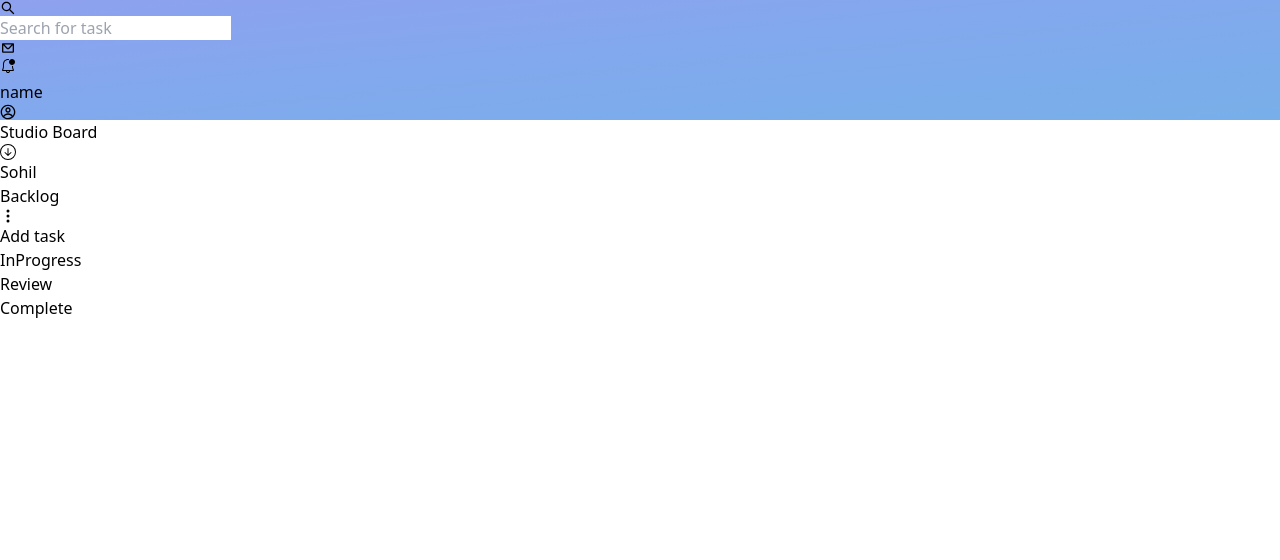
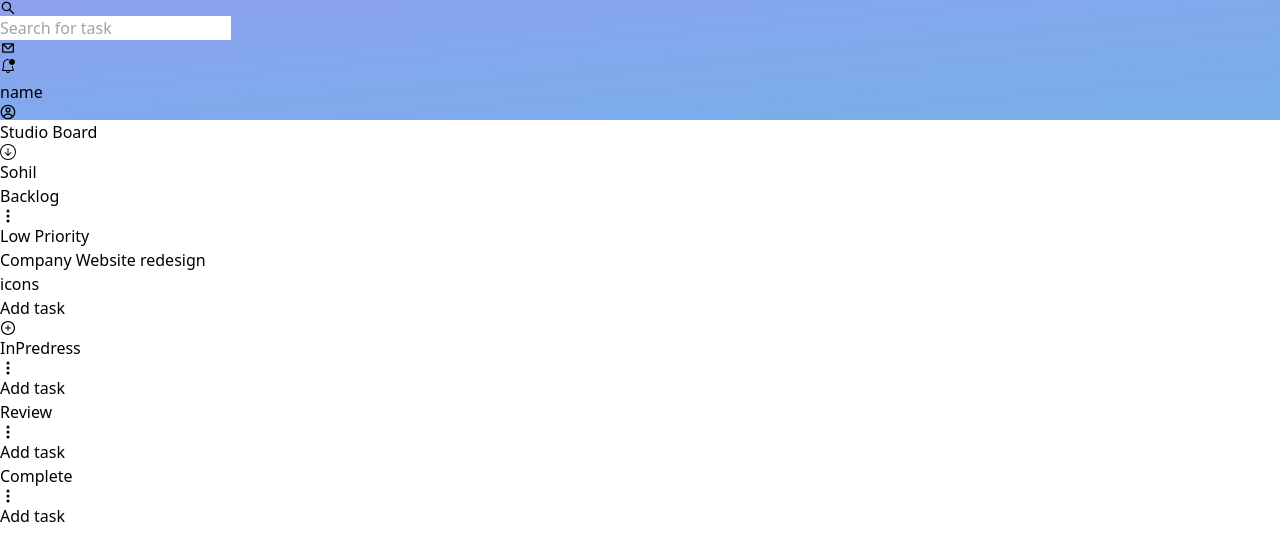
Before and after one commit to RohitSindhi/TaskManagers, a React (Vite) app: page / in a window 1280 px wide. Shown: the top 560 px of the page. Built offline with nearby package versions, Linux system fonts and the light colour scheme.

Commit message:
sddcvsvdfs
vsdvdsv

```diff
--- a/src/Components/BackLog.tsx
+++ b/src/Components/BackLog.tsx
@@ -1,16 +1,29 @@
 import React from 'react'
 
 import { BsThreeDotsVertical } from "react-icons/bs"
+import { AiOutlinePlusCircle } from "react-icons/ai"
 
 const BackLog = () => {
   return (
-    <div>
-        <div className='flex justify-between items-center'>
-            <div>Backlog</div>
+    <div className='border border-black pl-2 pr-2 bg-[#F6F8FB]'>
+        <div className='flex justify-between items-center w-[15vw] pt-2'>
+            <div className='font-semibold'>Backlog</div>
             <div><BsThreeDotsVertical/></div>
         </div>
-        <div>
-            Add task
+        <div className='border flex flex-col justify-between border-black h-[12vh] bg-white mt-3 pl-2 pr-2'>
+            <div>Low Priority</div>
+            <div>Company Website redesign</div>
+            <div>
+                icons
+            </div>
+        </div>
+        <div className='flex justify-center items-center text-[16px] gap-3 h-12'>
+            <div>
+                Add task
+            </div>
+            <div>
+                <AiOutlinePlusCircle/>
+            </div>
         </div>
     </div>
   )
--- a/src/Components/Complete.tsx
+++ b/src/Components/Complete.tsx
@@ -1,8 +1,18 @@
 import React from 'react'
+
+import { BsThreeDotsVertical } from "react-icons/bs"
 
 const Complete = () => {
   return (
-    <div>Complete</div>
+    <div>
+    <div className='flex justify-between items-center w-[15vw] border border-black'>
+        <div>Complete</div>
+        <div><BsThreeDotsVertical/></div>
+    </div>
+    <div>
+        Add task
+    </div>
+</div>
   )
 }
 
--- a/src/Components/InProgress.tsx
+++ b/src/Components/InProgress.tsx
@@ -1,8 +1,18 @@
 import React from 'react'
+
+import { BsThreeDotsVertical } from "react-icons/bs"
 
 const InProgress = () => {
   return (
-    <div>InProgress</div>
+    <div>
+    <div className='flex justify-between items-center w-[15vw] border border-black'>
+        <div>InPredress</div>
+        <div><BsThreeDotsVertical/></div>
+    </div>
+    <div>
+        Add task
+    </div>
+</div>
   )
 }
 
--- a/src/Components/Review.tsx
+++ b/src/Components/Review.tsx
@@ -1,8 +1,18 @@
 import React from 'react'
+
+import { BsThreeDotsVertical } from "react-icons/bs"
 
 const Review = () => {
   return (
-    <div>Review</div>
+    <div>
+        <div className='flex justify-between items-center w-[15vw] border border-black'>
+            <div>Review</div>
+            <div><BsThreeDotsVertical/></div>
+        </div>
+        <div>
+            Add task
+        </div>
+    </div>
   )
 }
 
--- a/src/Components/Slidebar.tsx
+++ b/src/Components/Slidebar.tsx
@@ -2,7 +2,7 @@ import React from 'react'
 
 const Slidebar = () => {
   return (
-    <div className='w-[5vw] h-[70vh] bg-white border border-2 border-black'>
+    <div className='w-[8vw] h-[70vh] bg-white border border-2 border-black'>
 
     </div>
   )
--- a/src/Components/StudioBoard.tsx
+++ b/src/Components/StudioBoard.tsx
@@ -13,9 +13,9 @@ const StudioBoard = () => {
   return (
     <div className="flex flex-col justify-center items-center w-[100vw] h-[100vh]">
       <Header />
-      <div className="flex flex-row w-[80vw]">
+      <div className="flex flex-row w-[86vw]">
         <Slidebar />
-        <div className="border border-black w-[70vw] h-[70vh] pl-8 pr-8 pt-6">
+        <div className="border border-black w-[70vw] h-[70vh] pl-8 pr-8 pt-6 bg-[#EEF2F9]">
           <div className="flex justify-between">
             <div className="text-xl text-black font-semibold flex items-center gap-3">
               <div>Studio Board</div>
```
